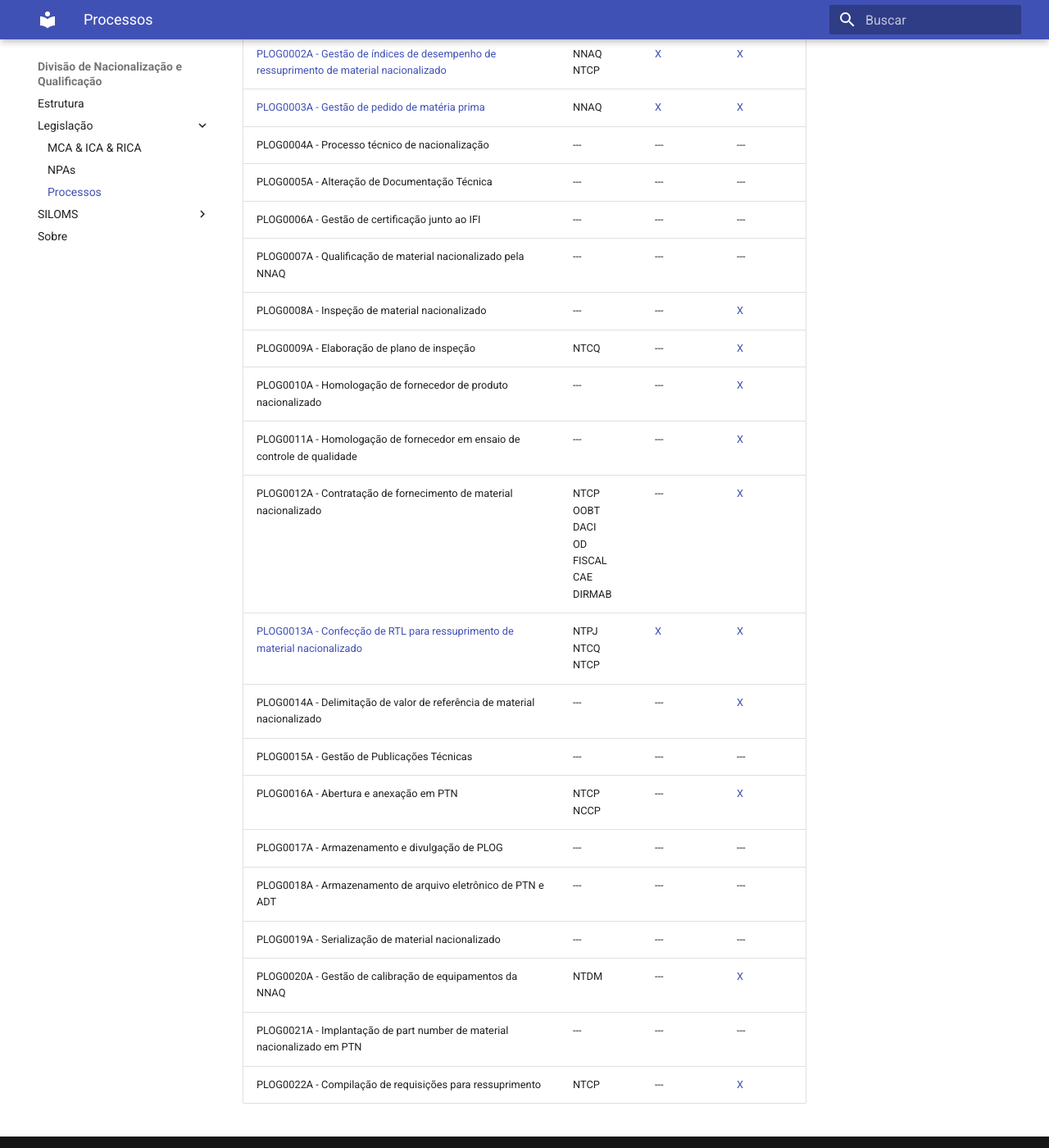
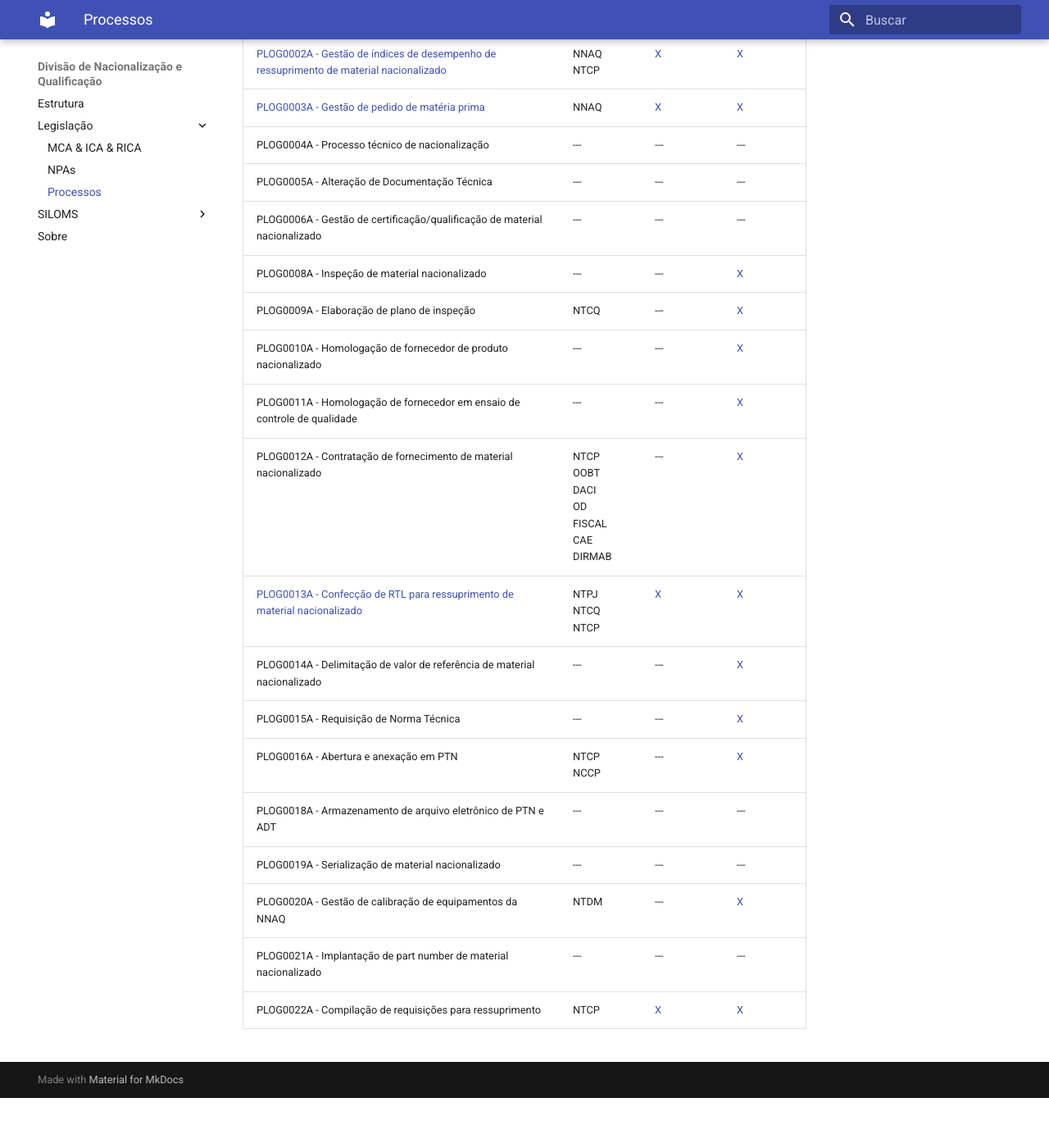
Before and after one commit to nacionalizacao/nacionalizacao.github.io, an MkDocs documentation site: the page built from docs/legislacao/plog/index.md, in a window 1280 px wide and 1400 px high, scrolled down 331 px. Shown: the whole window at 82% size. Built offline with MkDocs 1.6.1 and Material for MkDocs 9.7.7, drawn with Linux system fonts in a browser that asks for light colours; after the commit the page ends 1670 px from its top, so only the background shows below that.

Commit message:
PLOG 13, 15, 22

```diff
--- a/docs/legislacao/plog/index.md
+++ b/docs/legislacao/plog/index.md
@@ -7,8 +7,7 @@
 | [PLOG0003A - Gestão de pedido de matéria prima](PLOG0003A.pdf) | NNAQ     | [X](PLOG0003A.docx) | [X](PLOG0003A.bpm) |
 | PLOG0004A - Processo técnico de nacionalização | ---     | --- | --- |
 | PLOG0005A - Alteração de Documentação Técnica | ---     | --- | --- |
-| PLOG0006A - Gestão de certificação junto ao IFI | ---     | --- | --- |
-| PLOG0007A - Qualificação de material nacionalizado pela NNAQ | ---     | --- | --- |
+| PLOG0006A - Gestão de certificação/qualificação de material nacionalizado | ---     | --- | --- |
 | PLOG0008A - Inspeção de material nacionalizado | ---     | --- | [X](PLOG0008A.bpm) |
 | PLOG0009A - Elaboração de plano de inspeção | NTCQ     | --- | [X](PLOG0009A.bpm) |
 | PLOG0010A - Homologação de fornecedor de produto nacionalizado | ---     | --- | [X](PLOG0010A.bpm) |
@@ -16,11 +15,10 @@
 | PLOG0012A - Contratação de fornecimento de material nacionalizado | NTCP <br> OOBT <br> DACI <br> OD <br> FISCAL <br> CAE <br> DIRMAB | --- | [X](PLOG0012A.bpm) |
 | [PLOG0013A - Confecção de RTL para ressuprimento de material nacionalizado](PLOG0013A.pdf) | NTPJ <br> NTCQ <br> NTCP  | [X](PLOG0013A.docx) | [X](PLOG0013A.bpm) |
 | PLOG0014A - Delimitação de valor de referência de material nacionalizado | ---     | --- | [X](PLOG0014A.bpm) |
-| PLOG0015A - Gestão de Publicações Técnicas | ---     | --- | --- |
+| PLOG0015A - Requisição de Norma Técnica | ---     | --- | [X](PLOG0015A.bpm) |
 | PLOG0016A - Abertura e anexação em PTN | NTCP <br> NCCP | --- | [X](PLOG0016A.bpm) |
-| PLOG0017A - Armazenamento e divulgação de PLOG | ---     | --- | --- |
 | PLOG0018A - Armazenamento de arquivo eletrônico de PTN e ADT | ---     | --- | --- |
 | PLOG0019A - Serialização de material nacionalizado | ---     | --- | --- |
 | PLOG0020A - Gestão de calibração de equipamentos da NNAQ | NTDM     | --- | [X](PLOG0020A.bpm) |
-| PLOG0021A - Implantação de part number de material nacionalizado em PTN | ---     | --- | --- |
-| PLOG0022A - Compilação de requisições para ressuprimento | NTCP     | --- | [X](PLOG0022A.bpm) |
+| PLOG0021A - Implantação de part number de material nacionalizado | ---     | --- | --- |
+| PLOG0022A - Compilação de requisições para ressuprimento | NTCP     | [X](PLOG0022A.docx) | [X](PLOG0022A.bpm) |
```
Also changed, not shown: 3 other files.
